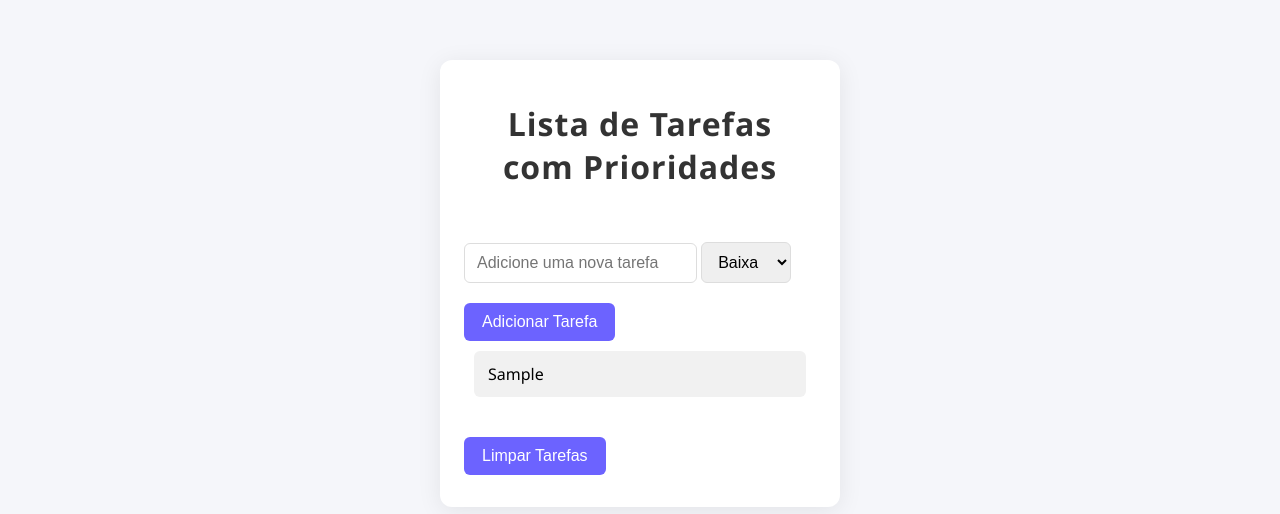
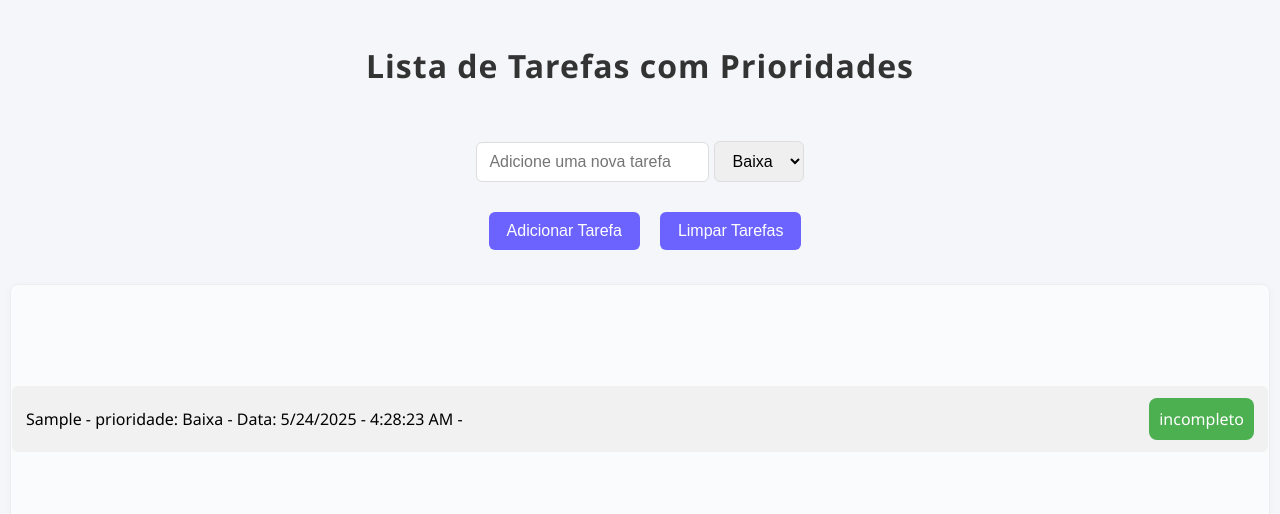
Before and after one commit to ivandecastro/Lista-Tarefas, a plain HTML site: page index.html in a window 1280 px wide. Both pictures are taken after typing "Sample" into the empty fields and a click on the button "Adicionar Tarefa". Drawn offline with Linux system fonts and the light colour scheme.

Commit message:
Mudando tudo. Alterando classes e divs no html; Reorganizando a página toda utilizando css e javascript com DOM; Terminando o código principal do javascript;

```diff
--- a/index.html
+++ b/index.html
@@ -13,14 +13,18 @@
     <div class="container">
         <h1>Lista de Tarefas com Prioridades</h1>
         <input type="text" id="task-input" placeholder="Adicione uma nova tarefa">
-        <select id="priorityInput">
+        <select id="priority-input">
             <option value="Baixa">Baixa</option>
             <option value="Média">Média</option>
             <option value="Alta">Alta</option>
         </select>
-        <button id="addTaskButton" onclick="adicionarTarefa()">Adicionar Tarefa</button>
-        <ul id="task-list"></ul>
-        <button id="clearButton" onclick="limparTarefas()">Limpar Tarefas</button>
+        <div class="button-wrapper">
+            <button id="addTaskButton" onclick="adicionar()">Adicionar Tarefa</button>
+            <button id="clearButton" onclick="limparTarefas()">Limpar Tarefas</button>
+        </div>
+        <div class="task-list-container">
+            <ul id="task-list"></ul>
+        </div>
     </div>
 </body>
 
--- a/script.js
+++ b/script.js
@@ -1,26 +1,97 @@
-const adicionarTarefa = () => {
-    const inputTarefa = document.getElementById("task-input");
+const tarefas = JSON.parse(localStorage.getItem('tarefas')) || []; //Array dos alunos.
+
+//Verifica se o localStorage já possui alunos cadastrados, caso contrário, inicializa como um array vazio.
+const salvarTarefasNoStorage = () => localStorage.setItem('tarefas', JSON.stringify(tarefas));
+
+const dataAtual = () => { //Formata a data atual para o padrão "dd/mm/aaaa - hh:mm:ss".
+    const agora = new Date();
+    return agora.toLocaleDateString() + ' - ' + agora.toLocaleTimeString();
+}
+
+const aplicarEstilo = (botao, permitido) => {
+    botao.style.border = "none";
+    botao.style.borderRadius = "8px";
+    botao.style.cursor = "pointer";
+    botao.style.transition = "all 0.3s ease";
+    botao.style.textDecoration = 'none';
+
+    if (permitido) {
+        botao.textContent = "incompleto";
+        botao.style.backgroundColor = "#4caf50"; //Verde
+        botao.style.color = "#fff";
+    } else {
+        botao.textContent = "completo";
+        botao.style.backgroundColor = "#f44336"; //Vermelho
+        botao.style.color = "#fff";
+    }
+};
+
+const adicionarTarefa = (afazer, preferencia, tarefaStatus) => {
+    const tarefa = {
+        descricao: afazer,
+        prioridade: preferencia,
+        concluida: tarefaStatus,
+        data: dataAtual()
+    }
+
+    tarefas.push(tarefa);
+    return tarefa;
+}
+
+const exibirTarefas = (input, priority, data) => {
+    const listaTarefas = document.getElementById("task-list");
+    const novaTarefa = document.createElement("li");
+
+    const texto = document.createTextNode(`${input} - prioridade: ${priority} - Data: ${data} -`);
+
+    const link = document.createElement('a');
+    link.href = '#';
+
+    let permitido = true;
+    aplicarEstilo(link, permitido);
+
+    link.addEventListener("click", () => {
+        permitido = !permitido;
+        aplicarEstilo(link, permitido);
+    });
+
+    novaTarefa.appendChild(texto);
+    novaTarefa.appendChild(link);
+
+    listaTarefas.appendChild(novaTarefa);
+
+    document.getElementById('task-input').value = '';
+};
+
+
+const adicionar = () => {
+    const inputTarefa = document.getElementById('task-input');
     const valorInput = inputTarefa.value;
+    const prioridadeValue = document.getElementById('priority-input').value;
 
     if (valorInput === "") {
         alert("Digite uma tarefa!");
         return;
     }
 
-    const listaTarefas = document.getElementById("task-list");
-    const novaTarefa = document.createElement("li");
-    novaTarefa.innerText = valorInput;
-    listaTarefas.appendChild(novaTarefa);
+    const indice = adicionarTarefa(valorInput, prioridadeValue);
+    console.log(tarefas);
 
-    inputTarefa.value = "";
+    const input = indice.descricao;
+    const prioridade = indice.prioridade;
+    const data = indice.data;
+
+    exibirTarefas(input, prioridade, data);
 }
 
+
+
 const limparTarefas = () => {
-    const listaTarefas = document.getElementById("task-list");
-    const tarefas = listaTarefas.getElementsByTagName("li");
+    const listaTarefas = document.getElementById('task-list');
+    const tarefas = listaTarefas.getElementsByTagName('li');
 
     if (tarefas.length === 0) {
-        alert("Não há tarefas para remover!");
+        alert('Não há tarefas para remover!');
         return;
     }
 
--- a/style.css
+++ b/style.css
@@ -1,4 +1,3 @@
-/* Reset básico */
 * {
   margin: 0;
   padding: 10px;
@@ -9,19 +8,19 @@ body {
   background: #f5f6fa;
   font-family: 'Segoe UI', Arial, sans-serif;
   min-height: 100vh;
-  display: flex;
-  justify-content: center;
-  align-items: flex-start;
+  padding: 0;
 }
 
 .container {
-  background: #fff;
-  margin-top: 40px;
-  padding: 32px 24px;
-  border-radius: 12px;
-  box-shadow: 0 4px 24px rgba(0,0,0,0.08);
+  text-align: center;
+  background: none;
+  margin: 0;
+  padding: 24px 0;
+  border-radius: 0;
+  box-shadow: none;
   width: 100%;
-  max-width: 400px;
+  max-width: 100%;
+  max-height: none;
 }
 
 h1 {
@@ -52,12 +51,21 @@ input[type="text"]:focus {
   border: 1.5px solid #6c63ff;
 }
 
+.button-wrapper {
+  display: flex;
+  justify-content: center;
+  grid-auto-rows: 100px;
+  grid-gap: 90px 30px;
+  }
+
 button {
+  text-align: center;
   background: #6c63ff;
   color: #fff;
   border: none;
   padding: 10px 18px;
   border-radius: 6px;
+  margin-right: -10px;
   margin-top: 20px;
   font-size: 1rem;
   cursor: pointer;
@@ -71,6 +79,7 @@ button:hover {
 
 ul {
   list-style: none;
+  margin: -9px;
 }
 
 li {
@@ -106,6 +115,7 @@ li button:hover {
 }
 
 select {
+  text-align: center;
   padding: 10px 12px;
   border: 1px solid #ddd;
   border-radius: 6px;
@@ -131,3 +141,14 @@ select option {
   cursor: pointer;
   transition: background 0.2s;
 }
+
+.task-list-container {
+  max-height: 50vh; /* metade da altura da tela */
+  overflow-y: auto;
+  margin-top: 24px;
+  border: 1px solid #eee;
+  border-radius: 8px;
+  background: #fafbfc;
+  box-shadow: 0 2px 8px rgba(0,0,0,0.03);
+  padding: 100px 0px;
+}
```
